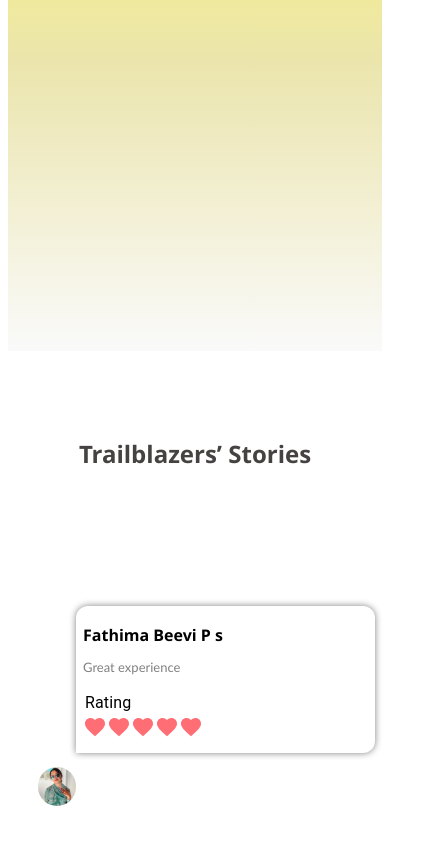
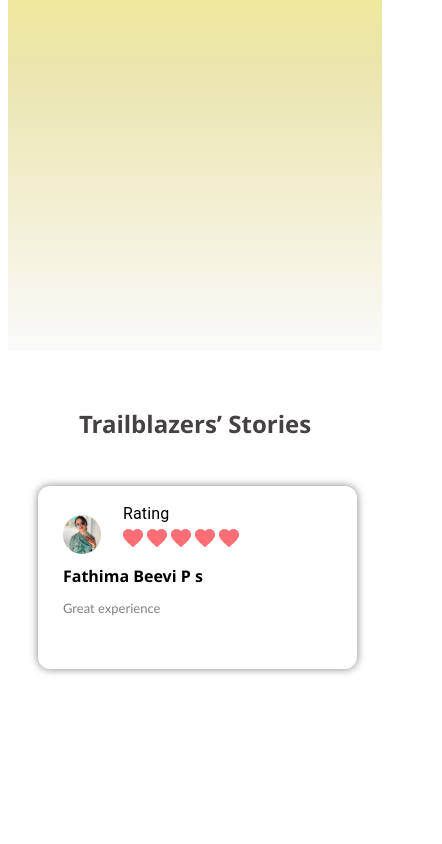
Before and after one commit to Mohammed-Ashid/webpageOne, a React (Vite) app: page / in a window 390 px wide. Shown: the part 2648-3492 px from the top of the page, 442 px wide, since content can reach past the window. After the commit the page ends 3355 px from the top, so only its background shows below. Built offline with nearby package versions, Linux system fonts and the light colour scheme.

Commit message:
changed review format

```diff
--- a/src/Components/ReviewComponent.jsx
+++ b/src/Components/ReviewComponent.jsx
@@ -8,11 +8,12 @@ function ReviewComponent({ image, name, comment }) {
       <div className='ReviewBox'>
         <div className='ReviewImage'>
           <img src={image} alt="" />
+          <CustomizedRating />
         </div>
         <div className='ReviewComment'>
           <h1>{name}</h1>
           <p>{comment}</p>
-          <CustomizedRating />
+
         </div>
       </div>
     </div>
--- a/src/Styles/ReviewComponent.css
+++ b/src/Styles/ReviewComponent.css
@@ -1,5 +1,5 @@
 .ReviewComponent-main-div{
-    height:20rem;
+    height:auto;
     width:100%;
     display: flex;
     align-items: center;
@@ -28,32 +28,35 @@
     height:100%;
     /* background-color: red; */
     display: flex;
-    padding: 0;
+    flex-direction: column;
+    justify-content: center;
+    align-items: center;
+    padding: 10px;
+    padding-top: 30px;
+    box-shadow: 0px 0px 8px grey;
+    border-radius: 12px;
 }
 .ReviewImage{
-    width:20%;
+    width:90%;
     /* background-color: aqua; */
     display: flex;
     align-items: flex-end;
-    justify-content: flex-end;
-    /* padding-top: 120px; */
+    gap: 20px;
 }
 .ReviewImage img{
     height:5vw;
     border-radius: 100px;
 }
 .ReviewComment {
-    margin-top: 20px;
+
     right: 40px;
-    height: 50%;
-    width: 80%;
+    height: auto;
+    width: 90%;
     background-color: white;
-    box-shadow: 0px 0px 7px grey;
     padding-top: 0;
-    padding-left: 20px;
+    /* padding-left: 20px; */
     padding-bottom: 30px;
-    border-radius: 12px 12px 12px 0px;
-    overflow: hidden;
+     overflow: hidden;
 }
 .ReviewComment h1 {
     font-family: 'Segoe UI', Tahoma, Geneva, Verdana, sans-serif0;
@@ -64,38 +67,22 @@
 }
 @media (max-width: 768px) {
     .ReviewComponent-main-div{
-        position: relative;
+
         justify-content: flex-start;
         padding-bottom: 0;
-        padding-left: 30px;
+        padding: 30px;
+
 
     }
     .ReviewBox{
-        width:90%;
-        height:100%;
-        display: flex;
+        width:80%;
+       padding-top: 0px;
     }
 
-    .ReviewImage {
-        /* padding-top: 0; */
-        width: 13%; /* Adjust width of image container */
-        height: auto;
-        margin-bottom: 70px;
-        justify-content: normal;
-    }
+
 
     .ReviewImage img {
         height: 10vw; /* Larger image size for smaller screens */
-    }
-
-    .ReviewComment {
-        width: 100%; /* Full width for small screens */
-        top: 30px;
-        right: 30;
-        height:130px;
-        padding: 07px;
-        padding-bottom: 10px;
-        margin-top: 50px;
     }
     .ReviewComment h1{
         font-size: medium;
--- a/src/Styles/Reviews.css
+++ b/src/Styles/Reviews.css
@@ -9,6 +9,9 @@
     font-size:3rem;
 }
 @media (max-width: 768px) {
+    .Reviews-main-div{
+        padding-top: 40px;
+    }
     .Reviews-heading{
         font-size: 1.5rem;
     }
```
